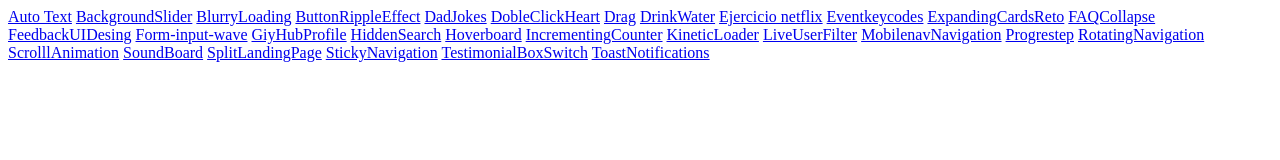
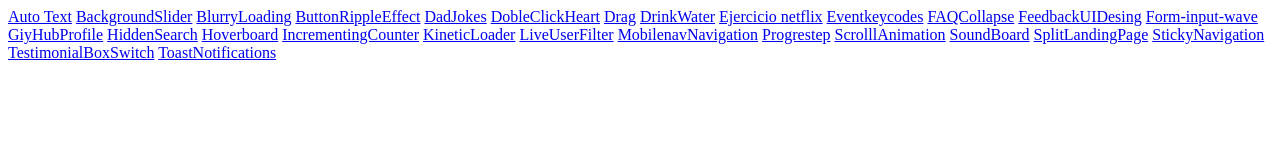
Before and after one commit to JSand89/Retos, a plain HTML site: page index.html in a window 1280 px wide. Drawn offline with Linux system fonts and the light colour scheme.

Commit message:
mirando lo de pages

```diff
--- a/index.html
+++ b/index.html
@@ -7,6 +7,7 @@
     <title>Retos</title>
 </head>
 <body>
+    <div>
     <a href="AutoText\index.html">Auto Text</a>
     <a href="BackgroundSlider\index.html">BackgroundSlider</a>
     <a href="BlurryLoading\index.html">BlurryLoading</a>
@@ -17,7 +18,7 @@
     <a href="DrinkWater\index.html">DrinkWater</a>
     <a href="Ejercicio netflix\netflix.html">Ejercicio netflix</a>
     <a href="Eventkeycodes\index.html">Eventkeycodes</a>
-    <a href="ExpandingCardsReto\index.html">ExpandingCardsReto</a>
+    <!-- <a href="ExpandingCardsReto\index.html">ExpandingCardsReto</a> -->
     <a href="FAQCollapse\index.html">FAQCollapse</a>
     <a href="FeedbackUIDesing\index.html">FeedbackUIDesing</a>
     <a href="Form-input-wave\index.html">Form-input-wave</a>
@@ -29,17 +30,13 @@
     <a href="LiveUserFilter\index.html">LiveUserFilter</a>
     <a href="MobilenavNavigation\index.html">MobilenavNavigation</a>
     <a href="Progrestep\index.html">Progrestep</a>
-    <a href="RotatingNavigation\index.html">RotatingNavigation</a>
+    <!-- <a href="RotatingNavigation\index.html">RotatingNavigation</a> -->
     <a href="ScrolllAnimation\index.html">ScrolllAnimation</a>
     <a href="SoundBoard\index.html">SoundBoard</a>
     <a href="SplitLandingPage\index.html">SplitLandingPage</a>
     <a href="StickyNavigation\index.html">StickyNavigation</a>
     <a href="TestimonialBoxSwitch\index.html">TestimonialBoxSwitch</a>
     <a href="ToastNotifications\index.html">ToastNotifications</a>
-
-
-
-
-
+</div>
 </body>
 </html>
```
